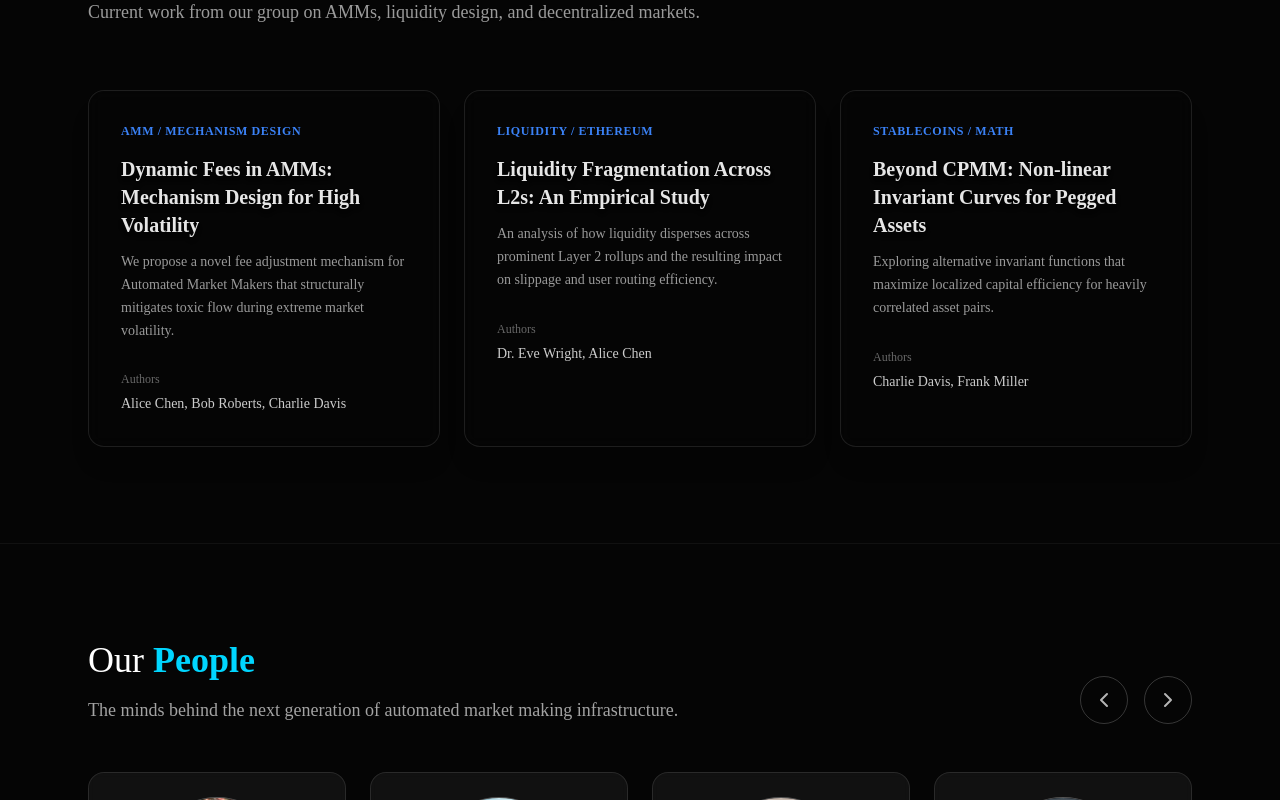
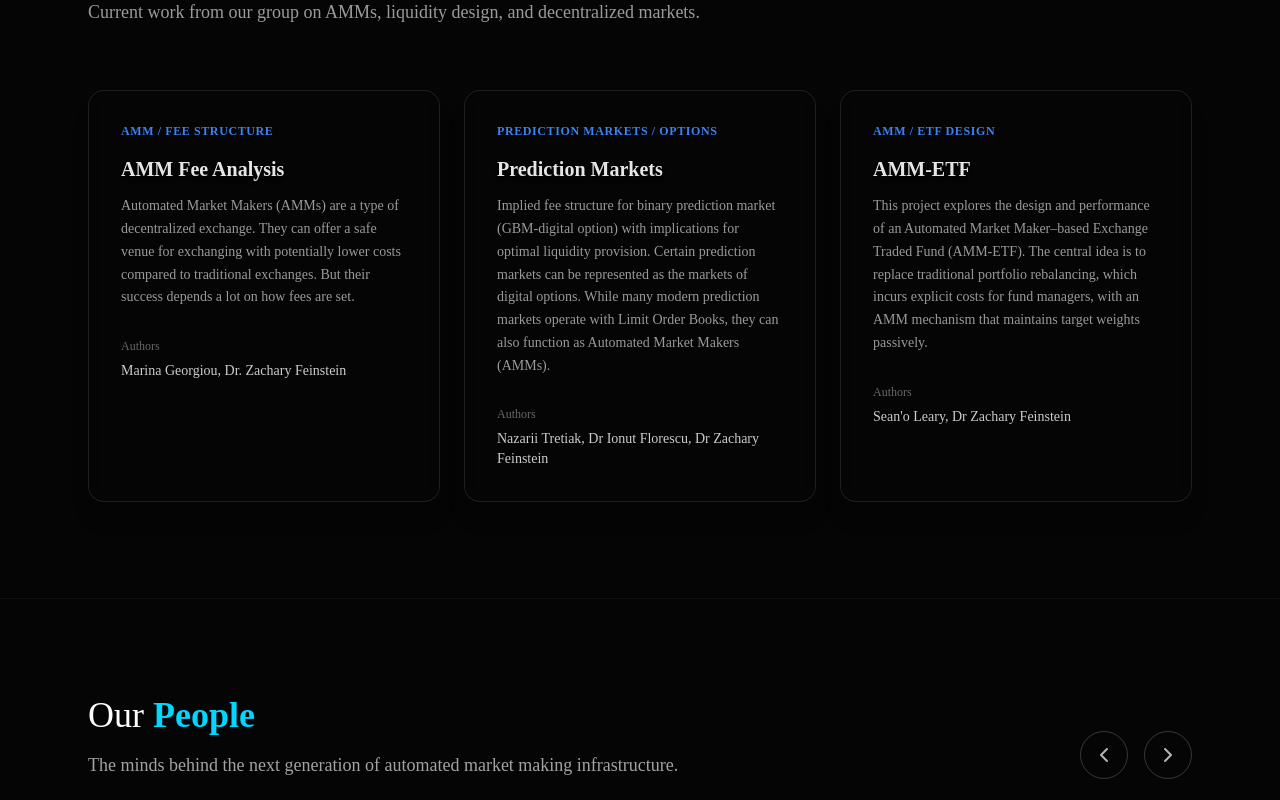
Before and after one commit to shaheersidd/amm_website_test, a Next.js app: page / in a window 1280 px wide. Shown: the part 1560-2360 px from the top of the page. Built offline with nearby package versions, Linux system fonts and the light colour scheme.

Commit message:
Update: Add real research papers, new team member Nazarii, capitalize Polygon

```diff
--- a/src/components/People.tsx
+++ b/src/components/People.tsx
@@ -11,6 +11,7 @@ const peopleData = [
   { name: 'Marina Georgiou', role: 'FE Phd Candidate', image: '/people/marina.jpeg', linkedin: 'https://www.linkedin.com/in/geomarina/' },
   { name: 'Sean\'o Leary', role: 'FE Phd Candidate', image: '/people/sean.jpeg', linkedin: 'https://www.linkedin.com/in/sean-o-leary-14155821b/' },
   { name: 'Matthew Thomas', role: 'FE PhD Candidate', image: '/people/matthew.jpeg', linkedin: 'https://www.linkedin.com/in/matthewthomask/' },
+  { name: 'Nazarii Tretiak', role: 'FE PhD Candidate', image: '/people/nt.jpeg', linkedin: '#' },
 ];
 
 const People = () => {
--- a/src/components/Projects.tsx
+++ b/src/components/Projects.tsx
@@ -12,7 +12,7 @@ const projects = [
   },
   {
     title: "Opensource Blockchain Dataset",
-    description: "Removing technical barriers and paywalls for researchers around the world to access all blockchain transactions created on Ethereum, polygon and more using our opensource datasets.",
+    description: "Removing technical barriers and paywalls for researchers around the world to access all blockchain transactions created on Ethereum, Polygon and more using our opensource datasets.",
     status: "Beta Testing",
     statusColor: "text-nexus-blue",
     statusBg: "bg-nexus-blue/10 border-nexus-blue/20",
--- a/src/components/Research.tsx
+++ b/src/components/Research.tsx
@@ -4,26 +4,26 @@ import { motion } from "framer-motion";
 
 const researchPapers = [
   {
-    title: "Dynamic Fees in AMMs: Mechanism Design for High Volatility",
-    abstract: "We propose a novel fee adjustment mechanism for Automated Market Makers that structurally mitigates toxic flow during extreme market volatility.",
-    authors: "Alice Chen, Bob Roberts, Charlie Davis",
-    tag: "AMM / Mechanism Design",
+    title: "AMM Fee Analysis",
+    abstract: "Automated Market Makers (AMMs) are a type of decentralized exchange. They can offer a safe venue for exchanging with potentially lower costs compared to traditional exchanges. But their success depends a lot on how fees are set.",
+    authors: "Marina Georgiou, Dr. Zachary Feinstein",
+    tag: "AMM / Fee Structure",
     link: "#",
   },
   {
-    title: "Liquidity Fragmentation Across L2s: An Empirical Study",
-    abstract: "An analysis of how liquidity disperses across prominent Layer 2 rollups and the resulting impact on slippage and user routing efficiency.",
-    authors: "Dr. Eve Wright, Alice Chen",
-    tag: "Liquidity / Ethereum",
+    title: "Prediction Markets",
+    abstract: "Implied fee structure for binary prediction market (GBM-digital option) with implications for optimal liquidity provision. Certain prediction markets can be represented as the markets of digital options. While many modern prediction markets operate with Limit Order Books, they can also function as Automated Market Makers (AMMs).",
+    authors: "Nazarii Tretiak, Dr Ionut Florescu, Dr Zachary Feinstein",
+    tag: "Prediction Markets / Options",
     link: "#",
   },
   {
-    title: "Beyond CPMM: Non-linear Invariant Curves for Pegged Assets",
-    abstract: "Exploring alternative invariant functions that maximize localized capital efficiency for heavily correlated asset pairs.",
-    authors: "Charlie Davis, Frank Miller",
-    tag: "Stablecoins / Math",
+    title: "AMM-ETF",
+    abstract: "This project explores the design and performance of an Automated Market Maker–based Exchange Traded Fund (AMM-ETF). The central idea is to replace traditional portfolio rebalancing, which incurs explicit costs for fund managers, with an AMM mechanism that maintains target weights passively.",
+    authors: "Sean'o Leary, Dr Zachary Feinstein",
+    tag: "AMM / ETF Design",
     link: "#",
-  }
+  },
 ];
 
 export default function Research() {
```
